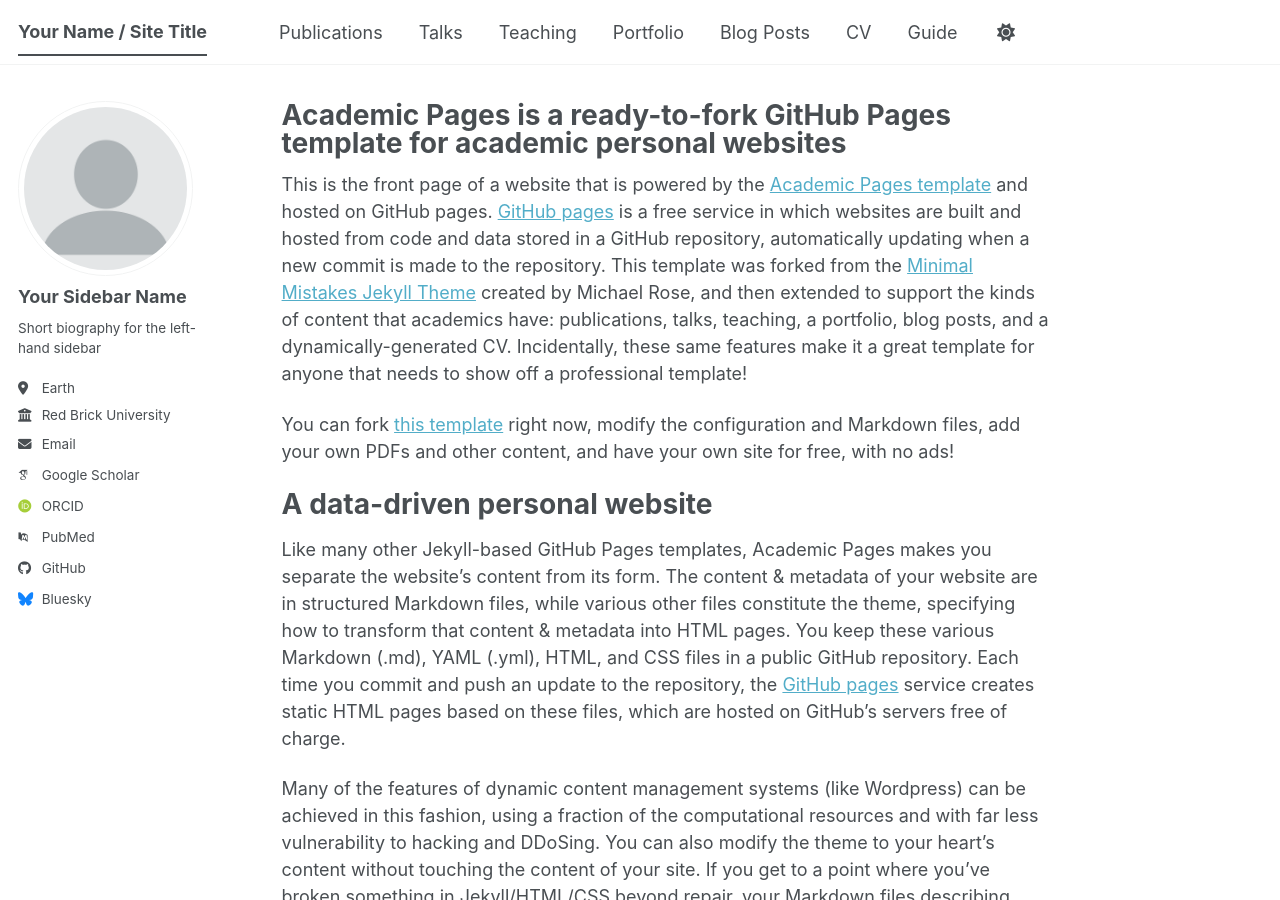
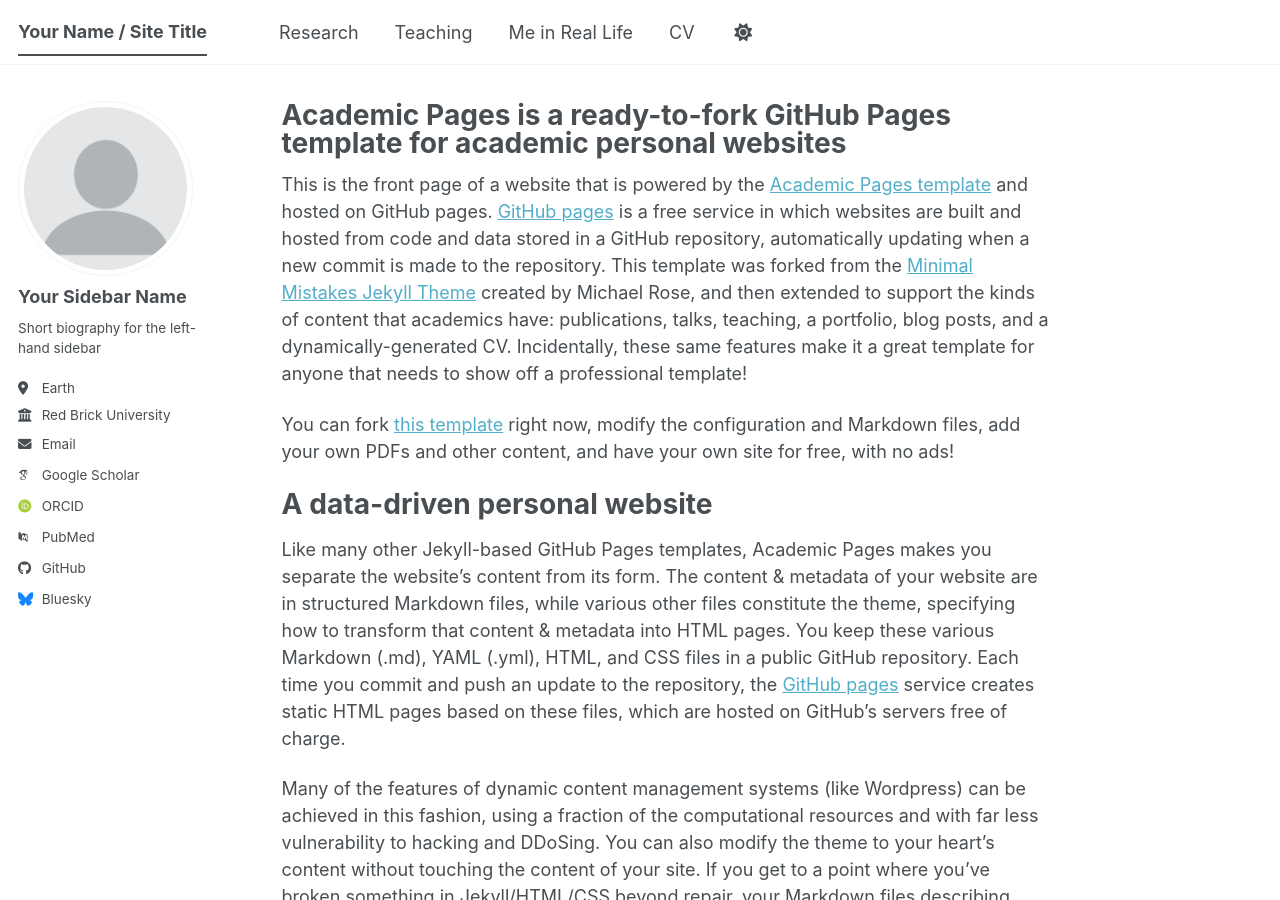
Before and after one commit to gabrielesalluce/gabrielesalluce.github.io, a Jekyll site: the page built from _pages/about.md, in a window 1280 px wide and 900 px high. Built offline with Jekyll 4.4.1, drawn with Linux system fonts in a browser that asks for light colours; some web fonts are replaced; a script bundle is joined from its source files by our own code; library files that are not in the unit come from our copies.

Commit message:
Update navigation.yml

```diff
--- a/_data/navigation.yml
+++ b/_data/navigation.yml
@@ -8,20 +8,20 @@
 #      Markdown formatted page while the second is generated using JSON.
 
 main:
-  - title: "Publications"
+  - title: "Research"
     url: /publications/
 
-  - title: "Talks"
-    url: /talks/
+  #- title: "Talks"
+  #  url: /talks/
 
   - title: "Teaching"
     url: /teaching/
 
-  - title: "Portfolio"
-    url: /portfolio/
+  - title: "Me in Real Life"
+    url: /me-in-real-life/
 
-  - title: "Blog Posts"
-    url: /year-archive/
+  #- title: "Blog Posts"
+  #  url: /year-archive/
 
   - title: "CV"
     url: /cv/
@@ -29,5 +29,5 @@
   # - title: "CV"
   #   url: /cv-json/
 
-  - title: "Guide"
-    url: /markdown/
+  #- title: "Guide"
+  #  url: /markdown/
```
